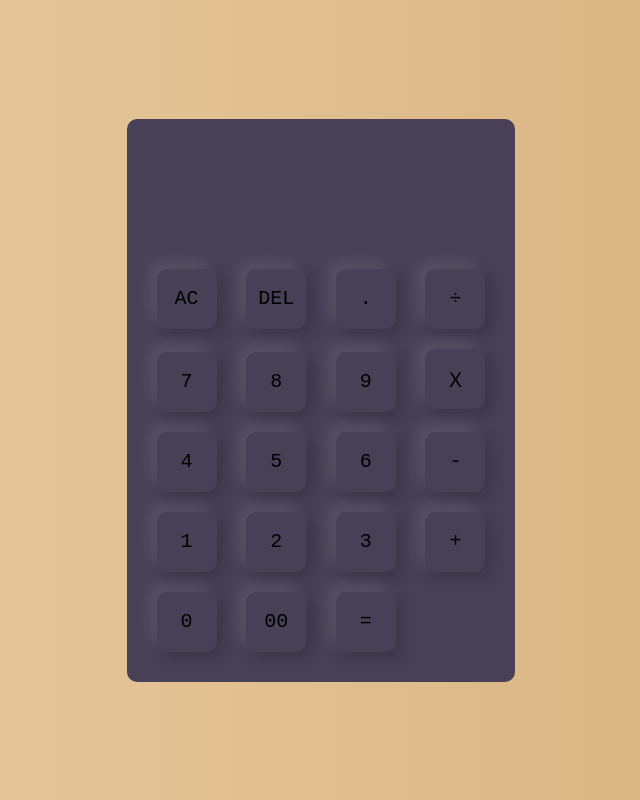
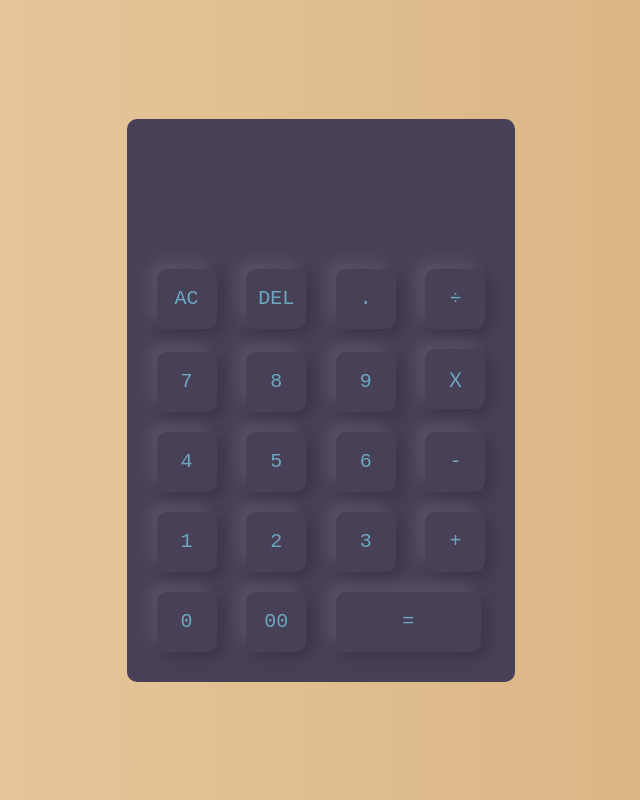
Before and after one commit to heyfai/math-calculator, a plain HTML site: page index.html in a window 1280 px wide. Shown: the whole page, without its empty margins (319-959 px from the left). Drawn offline with Linux system fonts and the light colour scheme.

Commit message:
button colour, equals styled

```diff
--- a/index.html
+++ b/index.html
@@ -21,6 +21,7 @@
                     <input type="button" value="÷">
 
                 </div>
+
                 <div>
                     <input type="button" value="7">
                     <input type="button" value="8">
@@ -28,6 +29,7 @@
                     <input type="button" value="Ｘ">
 
                 </div>
+
                 <div>
                     <input type="button" value="4">
                     <input type="button" value="5">
@@ -35,6 +37,7 @@
                     <input type="button" value="-">
 
                 </div>
+
                 <div>
                     <input type="button" value="1">
                     <input type="button" value="2">
@@ -42,10 +45,13 @@
                     <input type="button" value="+">
 
                 </div>
+
                 <div>
                     <input type="button" value="0">
                     <input type="button" value="00">
-                    <input type="button" value="=">
+                    <input type="button" value= "="
+                    style="width: 145px;">
+                </div>
 
             </form>
         </div>
--- a/style.css
+++ b/style.css
@@ -30,6 +30,7 @@
     font-size: 20px;
     cursor: pointer;
     margin: 10px;
+    color: #6CA6C1;
 
 }
 form .display{
@@ -41,7 +42,8 @@ form .display{
 form .display input{
     text-align: right;
     flex: 1;
-    font-size 45px;
+    font-size:45px;
     box-shadow: none;
 
+
 }
```
